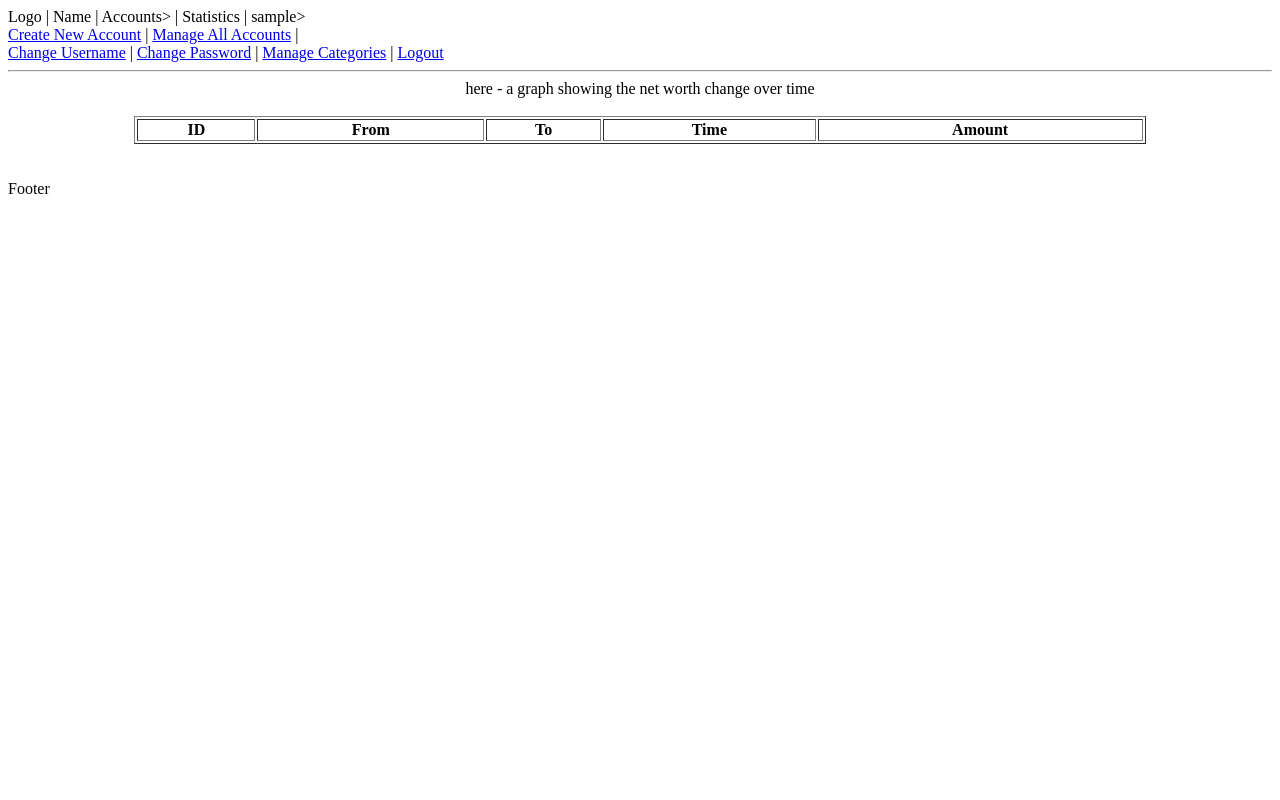
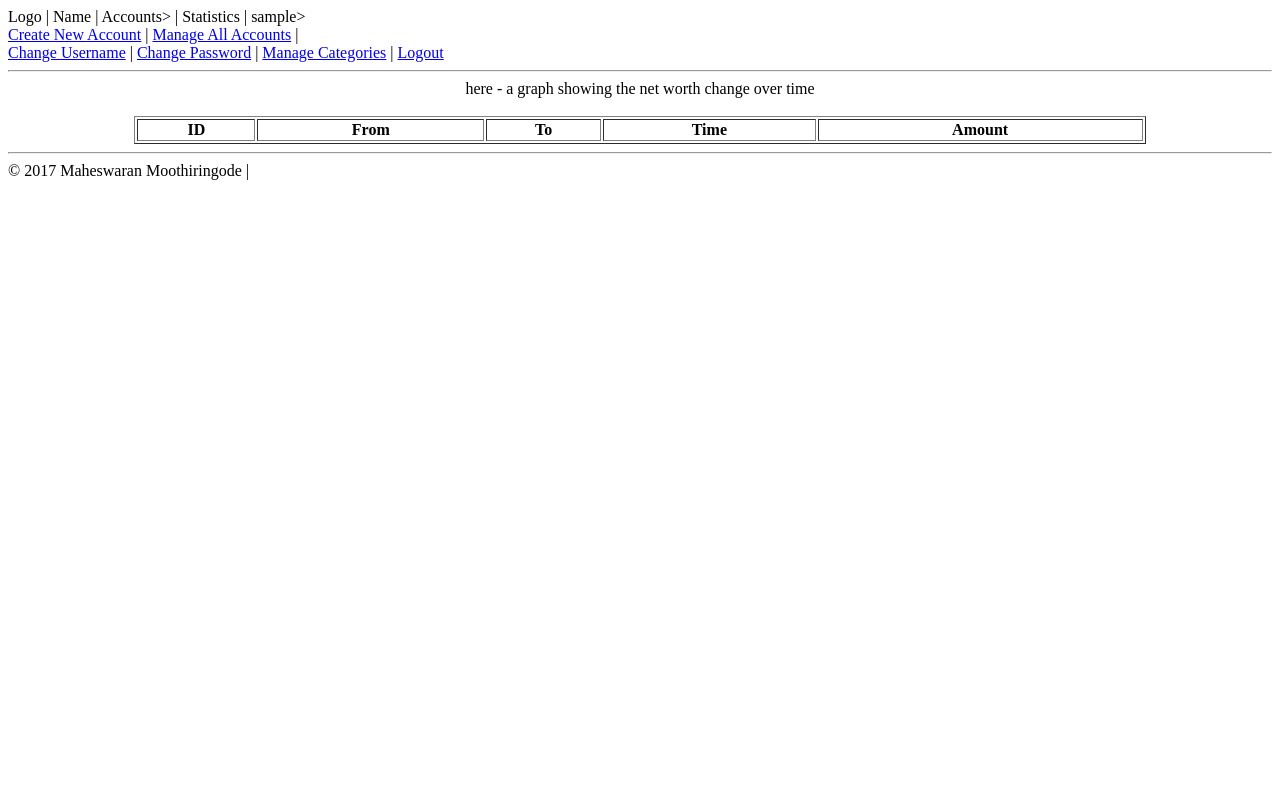
Before and after one commit to maheswaranm/finman, a Django app: template finmancore/templates/home.html in a window 1280 px wide. Run offline with Django 3.2, Linux system fonts and the light colour scheme; the template is opened without the code that fills it, so the values that code supplies are empty; the visitor is signed in with stand-in values (Sample User, id 1).

Commit message:
dummy footer layout

```diff
--- a/finmancore/templates/footer.html
+++ b/finmancore/templates/footer.html
@@ -1,3 +1,2 @@
-<br/>
-<br/>
-Footer
+<hr/>
+&copy; {% now "Y" %} Maheswaran Moothiringode |
```
